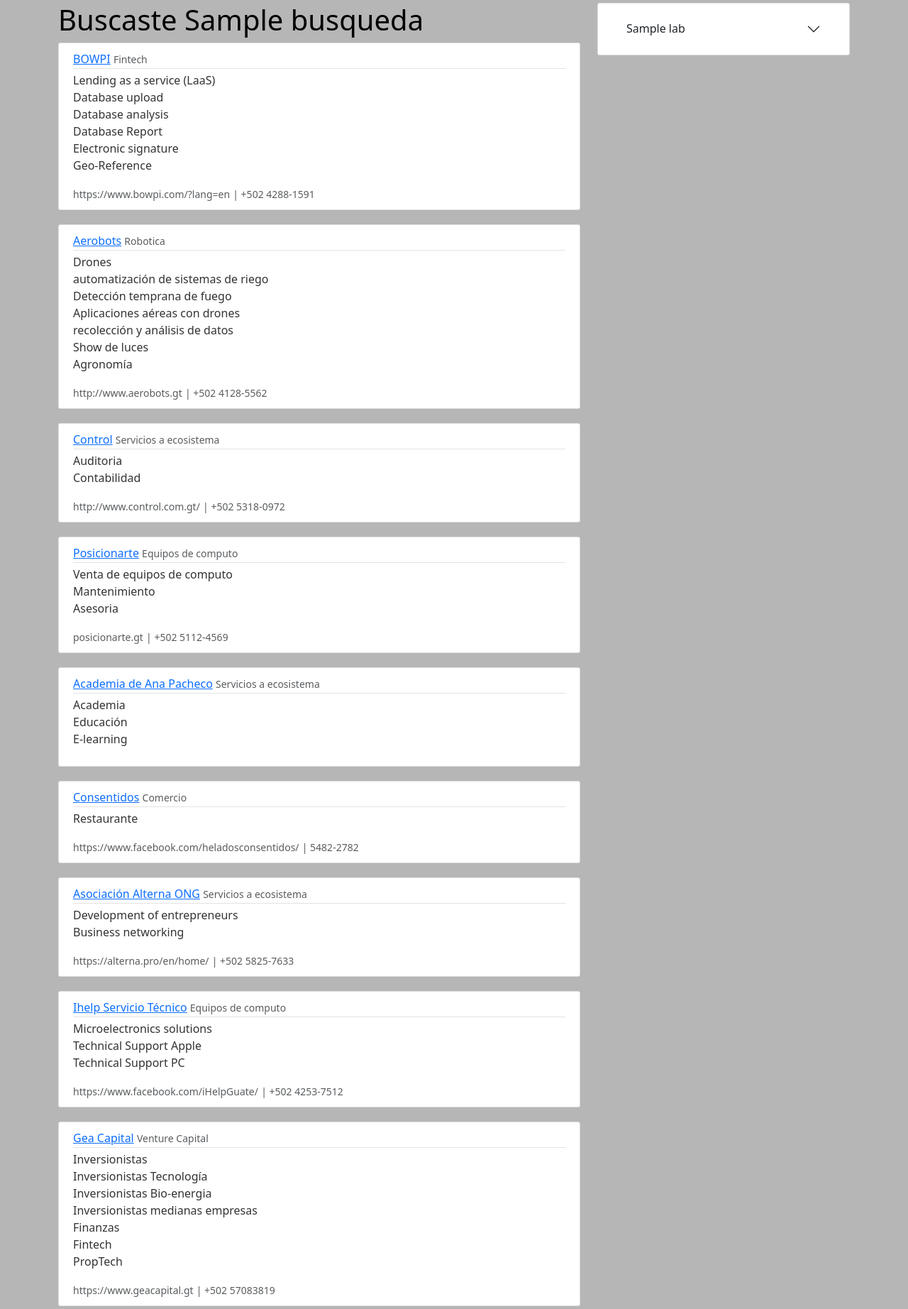
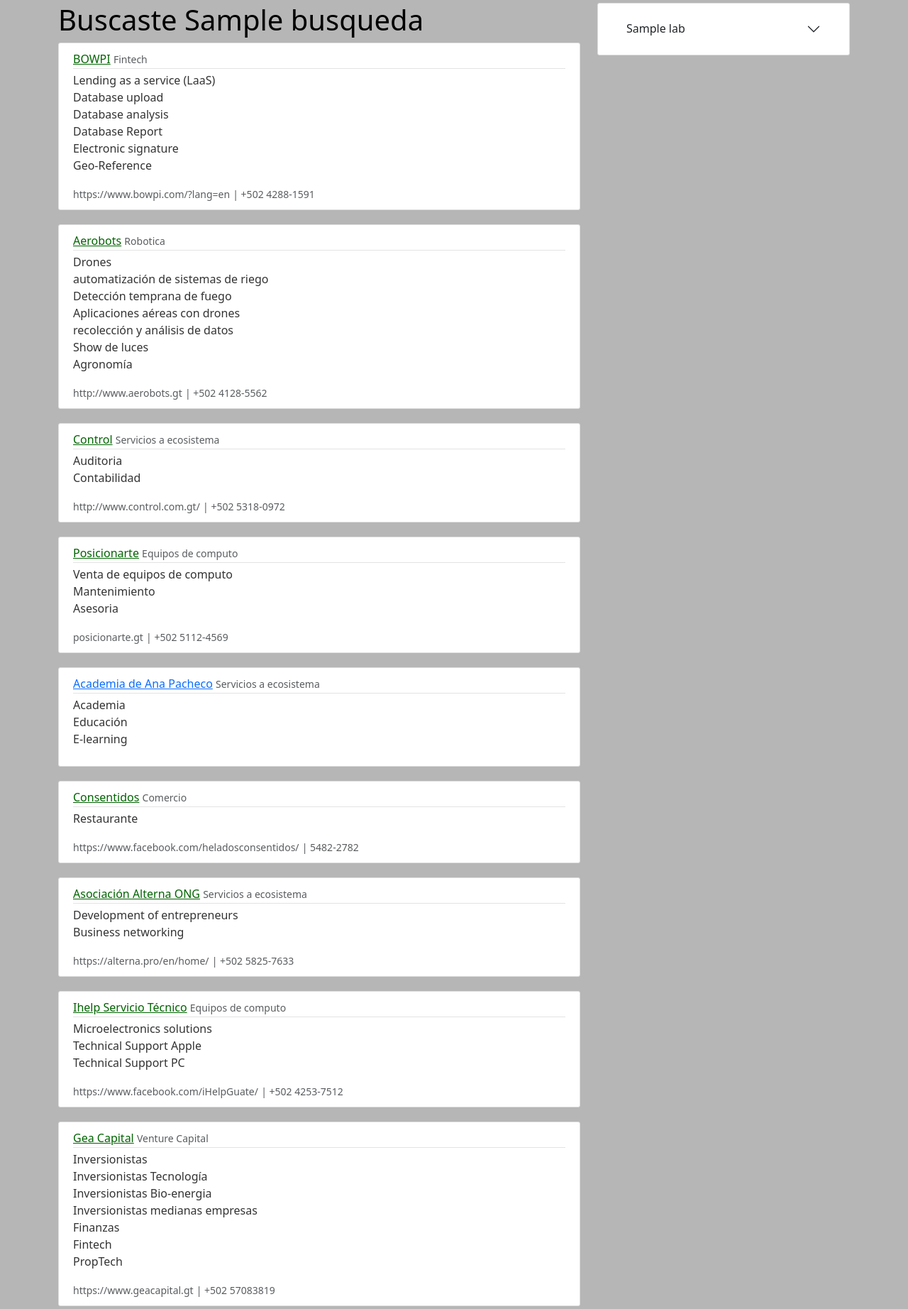
Before and after one commit to 17001380/TecMembers, a Django app: template blog/templates/blog/Search.html in a window 1280 px wide. Shown: the part 76-1920 px from the top of the page at 71% size. Run offline with Django 4.2, Linux system fonts and the light colour scheme; data comes from the database, SQL or seed files in the repository; both versions use the stored data as it was after the commit; the template is opened without the code that fills it: values that come from a table or form of the project are taken from there, most other values are stand-ins (such as "Sample title", 1, 10 or a date in 2020); some libraries are stand-ins or nearby versions.

Commit message:
Cambios busqueda

```diff
--- a/blog/templates/blog/Search.html
+++ b/blog/templates/blog/Search.html
@@ -6,7 +6,7 @@
                 <div class="media-body">
                 <div class="article-metadata">
                     {%if post.Web_Page != 'None'%}
-                        <a class="mr-2" href="{{ post.Web_Page }}">{{ post.Co_Name}}</a>
+                        <a class="mr-2" href="{{ post.Web_Page }}" style="color: darkgreen;">{{ post.Co_Name}}</a>
                     {%endif%}
                     {%if post.Web_Page == 'None'%}
                         <a class="mr-2" href="#">{{ post.Co_Name}}</a>
```
Also changed, not shown: db.sqlite3.
